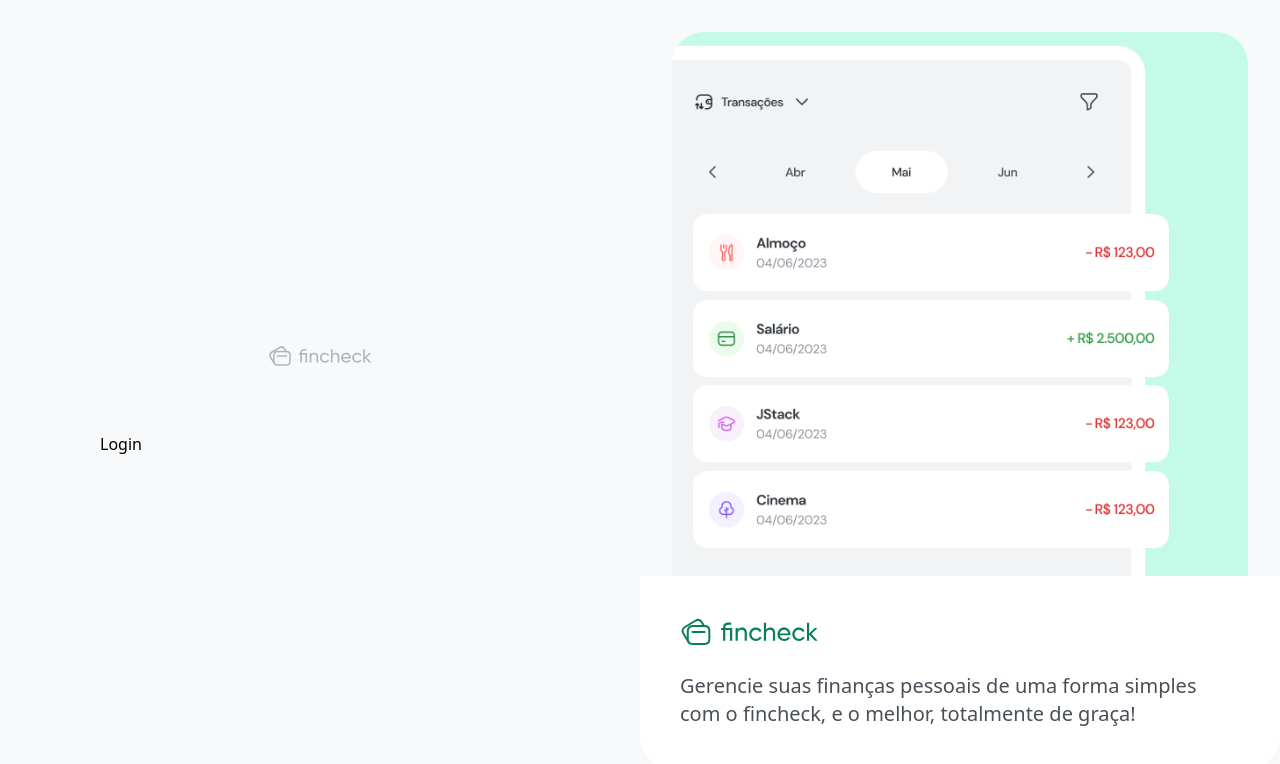
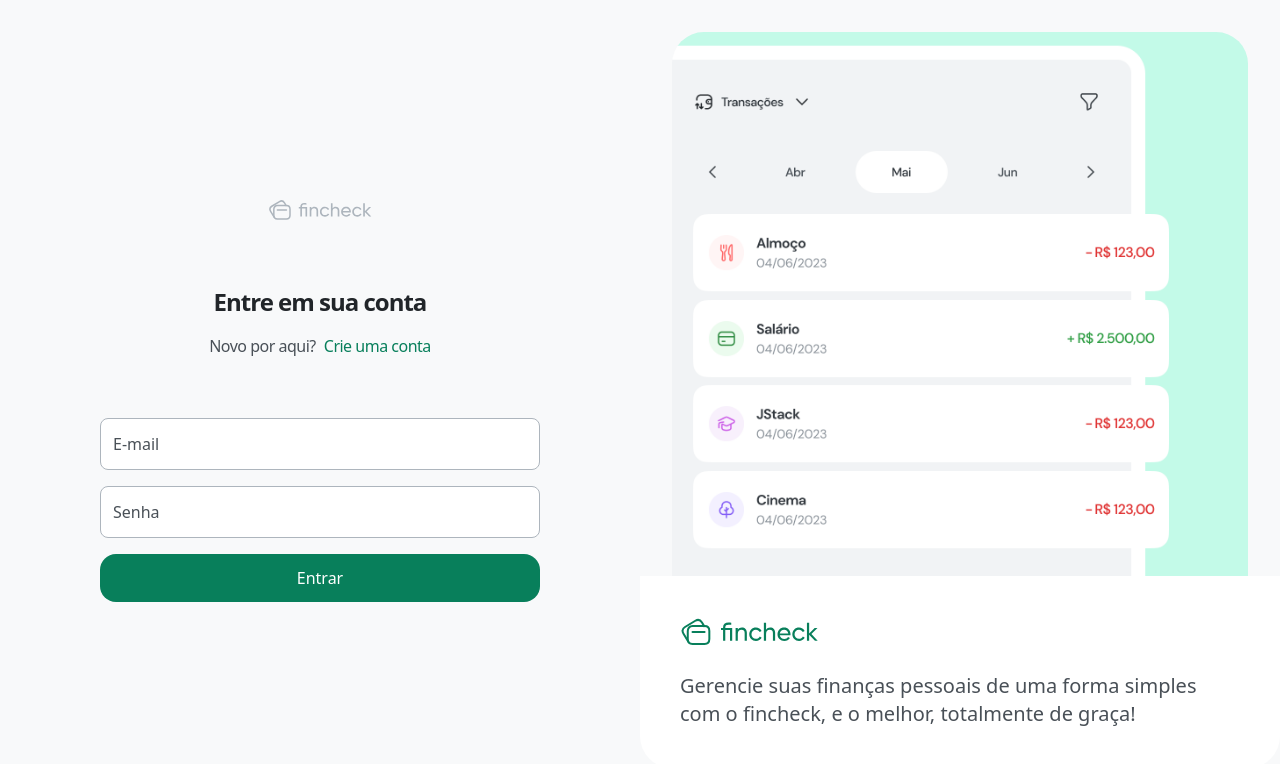
Before and after one commit to edilson-silva/fincheck-app, a React (Vite) app: page /login in a window 1280 px wide. Shown: the top 764 px of the page. Built offline with nearby package versions, Linux system fonts and the light colour scheme.

Commit message:
feat: add login page

```diff
--- /dev/null
+++ b/src/view/components/Button.tsx
@@ -0,0 +1,13 @@
+import type { ComponentProps } from "react";
+
+interface ButtonProps extends ComponentProps<"button"> {}
+
+export function Button(props: ButtonProps) {
+  return (
+    <button
+      {...props}
+      className="bg-teal-900 hover:bg-teal-800 active:bg-teal-900 disabled:bg-gray-100 disabled:text-gray-400
+      disabled:cursor-not-allowed px-6 h-12 rounded-2xl font-medium text-white transition-all"
+    ></button>
+  );
+}
--- /dev/null
+++ b/src/view/components/Input.tsx
@@ -0,0 +1,27 @@
+import type { ComponentProps } from "react";
+
+interface InputProps extends ComponentProps<"input"> {
+  name: string;
+}
+
+export function Input({ placeholder, name, id, ...props }: InputProps) {
+  const inputId = id ?? name;
+
+  return (
+    <div className="relative">
+      <input
+        {...props}
+        name={name}
+        id={inputId}
+        className="bg-white w-full rounded-lg border border-gray-500 px-3 h-[52px] text-gray-800 pt-4 peer placeholder-shown:pt-0 focus:border-gray-800 transition-all outline-none"
+        placeholder=" "
+      />
+      <label
+        htmlFor={inputId}
+        className="absolute text-xs left-[13px] top-2 pointer-events-none text-gray-700 peer-placeholder-shown:text-base peer-placeholder-shown:top-3.5 transition-all"
+      >
+        {placeholder}
+      </label>
+    </div>
+  );
+}
--- a/src/view/pages/Login/index.tsx
+++ b/src/view/pages/Login/index.tsx
@@ -1,3 +1,34 @@
+import { Link } from "react-router-dom";
+import { AppRoutes } from "../../../Router/constants";
+import { Button } from "../../components/Button";
+import { Input } from "../../components/Input";
+
 export function Login() {
-  return <h1>Login</h1>;
+  return (
+    <>
+      <header className="flex flex-col items-center gap-4 text-center">
+        <h1 className="text-2xl font-bold text-gray-900 tracking-[-1px]">
+          Entre em sua conta
+        </h1>
+        <p className="space-x-2">
+          <span className="text-gray-700 text-base font-normal tracking-[-0.5px]">
+            Novo por aqui?
+          </span>
+          <Link
+            to={AppRoutes.REGISTER}
+            className="text-teal-900 text-base font-medium tracking-[-0.5px]"
+          >
+            Crie uma conta
+          </Link>
+        </p>
+      </header>
+      <form className="mt-[60px] flex flex-col gap-4">
+        <Input type="email" name="email" placeholder="E-mail" />
+        <Input type="password" name="password" placeholder="Senha" />
+        <Button type="submit" className="mt-2">
+          Entrar
+        </Button>
+      </form>
+    </>
+  );
 }
```
